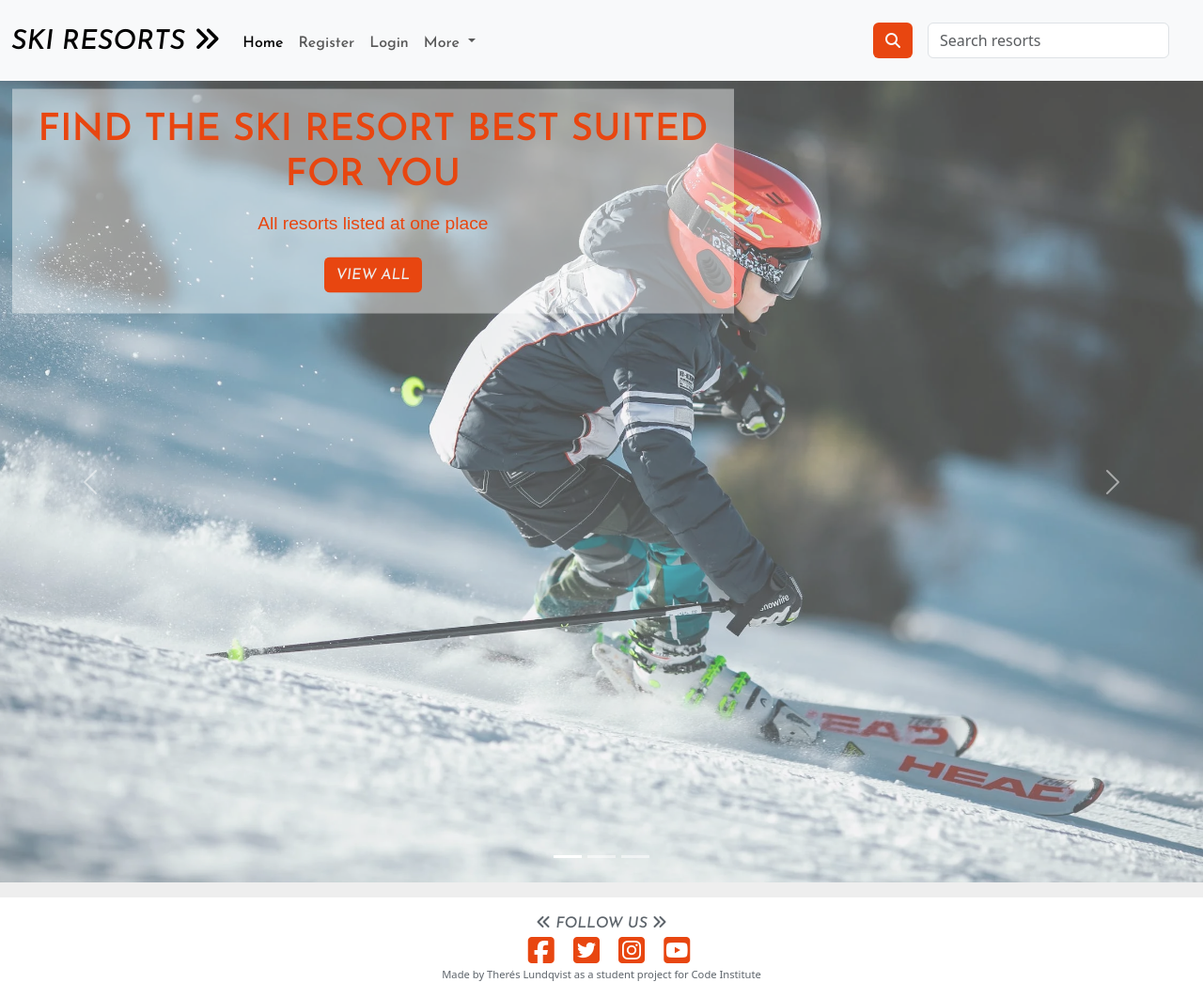
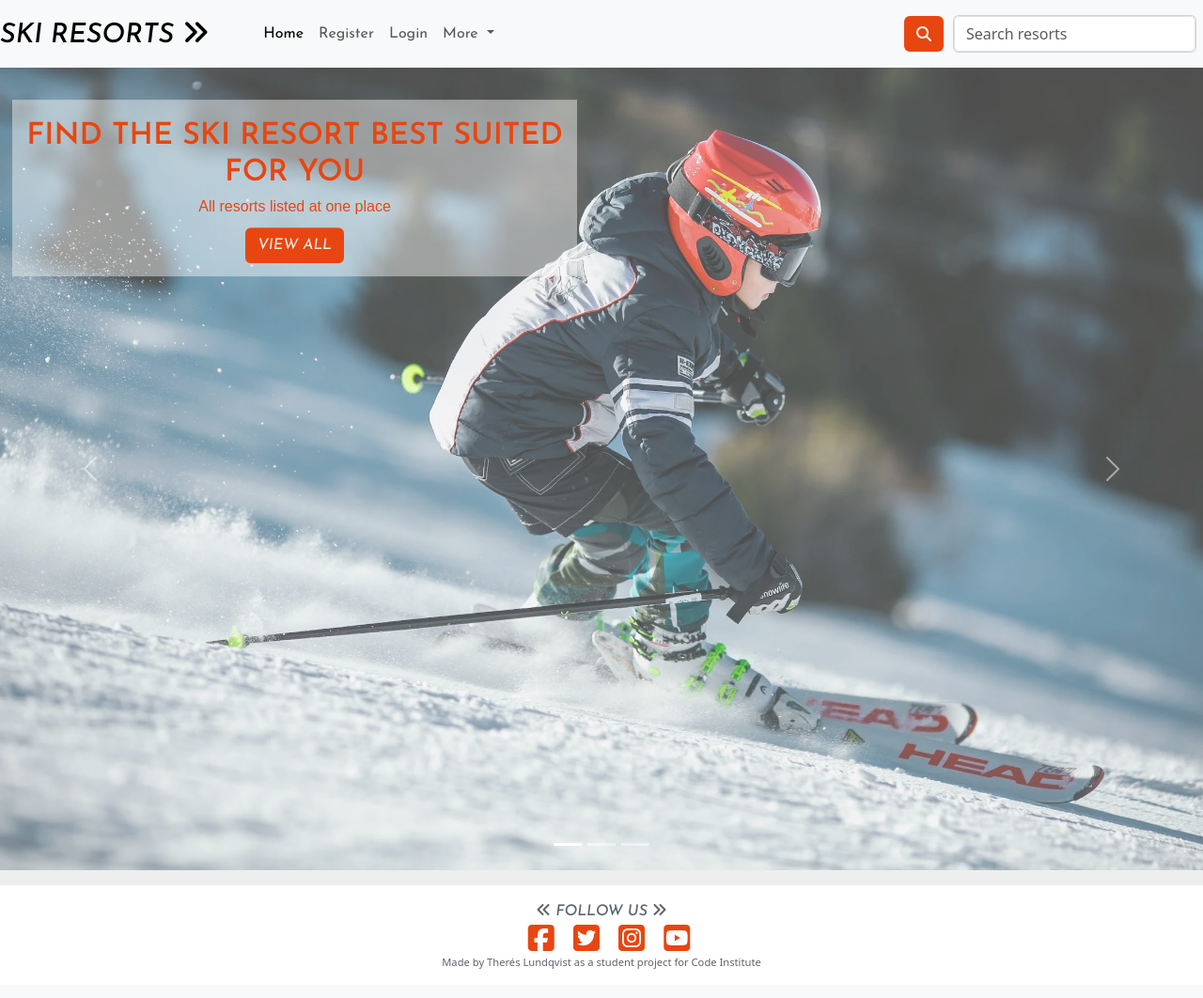
Before and after one commit to TheresLundqvist/Ski-resorts, a Django app: page / in a window 1280 px wide, after a click that opens the changed part. Shown: the whole page at 94% size. After the commit the page ends 1031 px from the top, so only its background shows below. Run offline with Django 3.2, Linux system fonts and the light colour scheme; data that the repository does not hold is empty; some libraries are stand-ins or nearby versions; some web fonts are replaced.

Commit message:
Add media queries for responsive design

```diff
--- a/static/css/style.css
+++ b/static/css/style.css
@@ -4,13 +4,19 @@ body {
     background-color: #eee;
 }
 
-/* Logo and Slogan */
+/* Navbar */
+
+.nav {
+    padding-right: 2px;
+}
+
 .navbar-brand {
     font-family: Josefin Sans, Sans-serif;
     text-transform: uppercase;
     font-weight: 500;
     font-style: italic;
     font-size: 1.8em;
+    margin-right: unset;
 }
 
 .navbar-nav {
@@ -20,11 +26,18 @@ body {
 .btn-search {
     background-color: #E84610;
     color: #f8f9fa;
+    margin-right: 5px;
+    margin-left: 5px;
 }
 
 .btn-search:hover {
     background-color: #f8f9fa;
     color: #E84610;
+}
+
+.search-bar {
+    margin-left: 5px;
+    margin-right: 5px;
 }
 
 .navbar-toggler {
@@ -36,19 +49,6 @@ body {
     color: #112B3C;
 }
 
-.nav-item {
-    padding-top: 5px;
-}
-
-.nav-item a {
-    font-weight: 500;
-}
-
-#navbarText {
-    font-family: Josefin Sans, sans-serif;
-    color: #E84610;
-}
-
 /* Background image */
 .carousel-inner > .item {
     position: relative;
@@ -57,10 +57,10 @@ body {
 .carousel-caption {
     background-color: #ffffff6e;
     position: absolute;
-    top: 15%;
-    left: 1%;
-    height: 28%;
-    width: 60%;
+    top: 22%;
+    left: 4%;
+    height: 40%;
+    width: 90%;
     transform: translateY(-50%);
 }
 
@@ -70,24 +70,25 @@ body {
 
 .img-intro {
     color: #E84610;
-    font-size: 2.5em;
+    font-size: 1em;
     font-weight: 700;
     font-family: Josefin Sans, sans-serif;
     text-transform: uppercase;
 }
 
 .intro-exp {
-    font-size: 1.2em;
+    font-size: 0.8em;
     color: #E84610;
     font-family: Tilt Neon, sans-serif;
     padding: 5px;
+    margin-bottom: 60px;
 }
 
 #view-all {
     text-decoration: none;
     color: #fff;
     background-color: #E84610;
-    font-size: 1em;
+    font-size: 0.8em;
     font-style: italic;
     font-weight: 500;
     font-family: josefin sans, sans-serif;
@@ -100,28 +101,7 @@ body {
     border-bottom: 1px solid #112B3C;
 }
 
-/* Card */
-
-
-/* background colors */
-
-
-.blue-o {
-    color: #B7C4CF;
-}
-
-.light-bg {
-    background-color: #fff;
-}
-
-.main-bg {
-    background-color: #F9FAFC;
-}
-
-.card {
-    border: none;
-    background-color: transparent;
-}
+/* Resort cards */
 
 .resort-link {
     color: #112B3C;
@@ -225,23 +171,85 @@ footer {
 
 /* Media Queries */
 
-@media screen and (max-width: 600px) {
+/* For media screens from 350px */
+@media screen and (min-width: 350px) {
+    .search-bar {
+        padding: unset;
+    }
+
+    .search-bar input {
+        margin-right: 0rem;
+    }
+}
+
+/* For media screens from 600px and up */
+@media screen and (min-width: 600px) {
     .img-intro {
-        font-size: 1em;
+        font-size: 1.5em;
+        margin-bottom: 0;
     }
 
     .intro-exp {
-        font-size: 0.8em;
+        margin-bottom: 5px;
     }
 
-    #view-all {
-        font-size: 0.8em;
+    .carousel-caption {
+        top: 22%;
+        left: 1%;
+        height: 42%;
+        width: 60%;
     }
 }
 
+/* For media screens from 750px and up */
 @media screen and (min-width: 750px) {
     .card-img-top {
     height: 15rem;
     object-fit: cover;
     }
+
+    .carousel-caption {
+        width: 80%;
+        height: 37%;
+    }
+
+    .img-intro {
+        font-size: 2em;
+    }
+
+    .intro-exp {
+        font-size: 1em;
+    }
 }
+
+
+
+/* For media screens from 992px and up */
+@media screen and (min-width: 992px) {
+    .img-intro {
+        font-size: 2em;
+    }
+
+    #view-all {
+        font-size: 1em;
+    }
+
+    .carousel-caption {
+        width: 55%;
+        height: 28%;
+        top: 17%;
+    }
+
+    .navbar-brand {
+        margin-right: 50px;
+    }
+}
+
+/* For media screens from 1200px and up */
+@media screen and (min-width: 1200px) {
+    .carousel-caption {
+        width: 47%;
+        height: 22%;
+        top: 15%;
+    }
+}
--- a/templates/base.html
+++ b/templates/base.html
@@ -22,7 +22,7 @@
 
     <!-- Navigation -->
     <nav class="navbar navbar-expand-lg navbar-light bg-light">
-        <div class="container-fluid">
+        <div class="container-fluid nav">
           <a class="navbar-brand pt-2" href="{% url 'home' %}">Ski Resorts <i class="fa-solid fa-angles-right"></i></a>
           <button class="navbar-toggler" type="button" data-bs-toggle="collapse" data-bs-target="#navbarNavDropdown" aria-controls="navbarNavDropdown" aria-expanded="false" aria-label="Toggle navigation">
             <span class="navbar-toggler-icon"></span>
@@ -54,9 +54,9 @@
                 <i class="fa-solid fa-magnifying-glass"></i>
             </button>
             <div class="collapse" id="collapseExample">
-                <div class="card card-body">
+                <div class="card card-body search-bar">
                     <form class="d-flex">
-                        <input class="form-control me-2" type="search" placeholder="Search resorts" aria-label="Search">
+                        <input class="form-control" type="search" placeholder="Search resorts" aria-label="Search">
                     </form>
                 </div>
             </div>
@@ -70,7 +70,7 @@
     </main>
 
     <!-- Footer -->
-    <footer class="footer mt-auto py-3 light-bg">
+    <footer class="footer mt-auto py-3">
         <p class="m-0 text-center follow"><i class="fa-solid fa-angles-left"></i> Follow us <i class="fa-solid fa-angles-right"></i></p>
             <a href="https://www.facebook.com/"><i class="fab fa-facebook-square ms-3 social"></i></a>
             <a href="https://twitter.com/"><i class="fab fa-twitter-square ms-3 social"></i></a>
--- a/templates/index.html
+++ b/templates/index.html
@@ -54,7 +54,7 @@
         {% for resort in resort_list %}
         <div class="col-md-4">
           <div class="card mb-4">
-            <div class="card mx-auto" style="width: 20rem;">
+            <div class="card">
               {% if "placeholder" in resort.image.url %}
               <img class="card-img-top" {% load static %} src="{% static 'media/resort-placeholder.jpeg' %}" />
               {% else %}
```
Also changed, not shown: other parts of static/css/style.css (+1 -35 lines).
